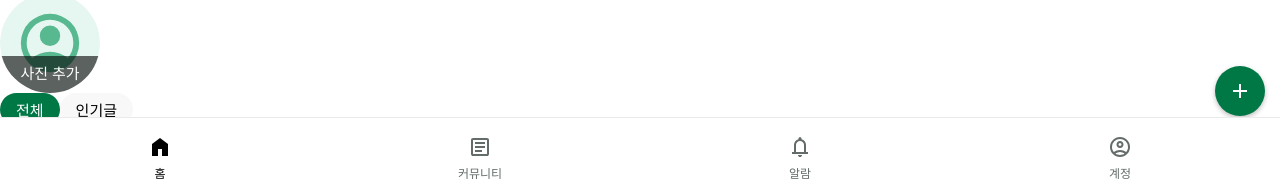
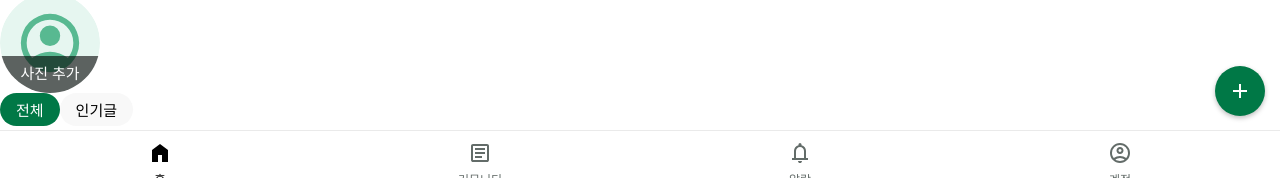
Before and after one commit to Team-MansuMugang/mansumugang-fontend, a React (Vite) app: page /test in a window 1280 px wide. Shown: the part 602-792 px from the top of the page. Built offline with nearby package versions, Linux system fonts and the light colour scheme.

Commit message:
NavBar 높이 조절

```diff
--- a/src/components/NavBar.css
+++ b/src/components/NavBar.css
@@ -1,7 +1,6 @@
 .nav-bar {
   position: fixed;
   bottom: 0;
-  height: 60px;
   left: 0;
   width: 100%;
   display: flex;
@@ -10,7 +9,6 @@
   background-color: var(--color-neutral-100);
   border-top: 1px solid #eaeaea;
   padding: 10px 0;
-  z-index: 1000; /* Ensures the nav-bar is above other content */
 }
 
 .nav-item {
@@ -33,8 +31,3 @@
 .nav-item.active {
   color: var(--color-neutral-0);
 }
-
-/* Ensure the content above the nav-bar doesn't get hidden behind it */
-body {
-  margin-bottom: 81px; /* Adjust this value according to the height of your nav-bar */
-}
```
